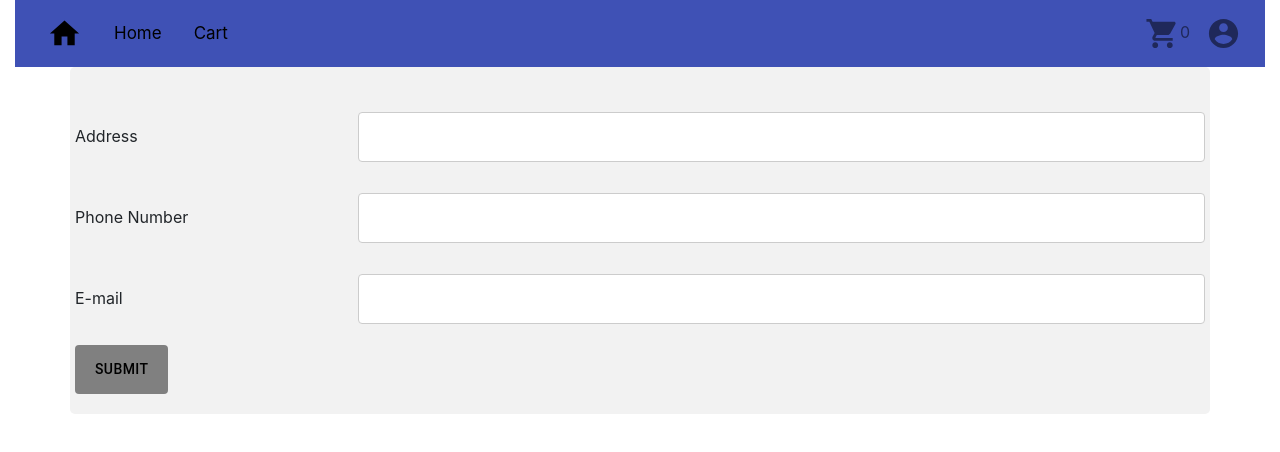
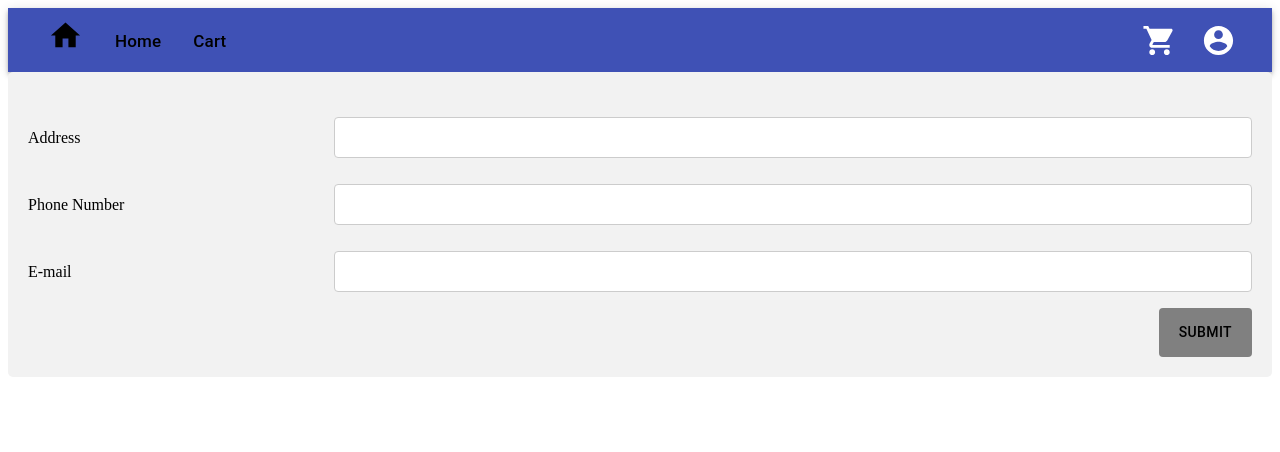
Before and after one commit to michealabidfekrysaad/react-shopping-cart, a React (Create React App) app: page /order in a window 1280 px wide. Shown: the top 452 px of the page. Built offline with nearby package versions, Linux system fonts and the light colour scheme.

Commit message:
add material navbar and dropdown

```diff
--- a/public/index.html
+++ b/public/index.html
@@ -15,9 +15,6 @@
       user's mobile device or desktop. See https://developers.google.com/web/fundamentals/web-app-manifest/
     -->
     <link rel="manifest" href="%PUBLIC_URL%/manifest.json" />
-    <link rel="stylesheet" href="https://stackpath.bootstrapcdn.com/bootstrap/4.1.0/css/bootstrap.min.css"
-integrity="sha384-9gVQ4dYFwwWSjIDZnLEWnxCjeSWFphJiwGPXr1jddIhOegiu1FwO5qRGvFXOdJZ4"
-crossorigin="anonymous">
 <link rel="stylesheet" href="https://fonts.googleapis.com/icon?family=Material+Icons" />
 
     <!--
@@ -44,16 +41,5 @@ crossorigin="anonymous">
       To begin the development, run `npm start` or `yarn start`.
       To create a production bundle, use `npm run build` or `yarn build`.
     -->
-    <script src="https://code.jquery.com/jquery-3.3.1.slim.min.js"
-integrity="sha384-q8i/X+965DzO0rT7abK41JStQIAqVgRVzpbzo5smXKp4YfRvH+8abtTE1Pi6jizo"
-crossorigin="anonymous"></script>
-
-<script src="https://cdnjs.cloudflare.com/ajax/libs/popper.js/1.14.0/umd/popper.min.js"
-integrity="sha384-cs/chFZiN24E4KMATLdqdvsezGxaGsi4hLGOzlXwp5UZB1LY//20VyM2taTB4QvJ"
-crossorigin="anonymous"></script>
-
-<script src="https://stackpath.bootstrapcdn.com/bootstrap/4.1.0/js/bootstrap.min.js"
-integrity="sha384-uefMccjFJAIv6A+rW+L4AHf99KvxDjWSu1z9VI8SKNVmz4sk7buKt/6v9KI65qnm"
-crossorigin="anonymous"></script>
   </body>
 </html>
--- a/src/component/Navbar/Navbar.js
+++ b/src/component/Navbar/Navbar.js
@@ -1,33 +1,70 @@
 import React from "react";
-import Icon from "@material-ui/core/Icon";
-import RemoveIcon from "@material-ui/icons/Remove";
-import DeleteForeverIcon from "@material-ui/icons/DeleteForever";
+import { makeStyles } from "@material-ui/core/styles";
+import AppBar from "@material-ui/core/AppBar";
+import Toolbar from "@material-ui/core/Toolbar";
+import IconButton from "@material-ui/core/IconButton";
+import Typography from "@material-ui/core/Typography";
+import Badge from "@material-ui/core/Badge";
+
 import { Link } from "react-router-dom";
-import "./Navbar.scss";
 import { Home, ShoppingCart } from "@material-ui/icons";
-import AccountCircleIcon from "@material-ui/icons/AccountCircle";
-import Btn from "../Btn/Btn";
-import { removeFromCart } from "../../store/actions/Cart";
 import {
   decreaseQuantity,
   increaseQuantity,
 } from "../../store/actions/Products";
-import { useSelector, useDispatch  } from "react-redux";
+import { useSelector, useDispatch } from "react-redux";
 import { increaseQuantityCart, decreaseQuantityCart } from "../../utils/shared";
+import { removeFromCart } from "../../store/actions/Cart";
+import AccountCircleIcon from "@material-ui/icons/AccountCircle";
+import Icon from "@material-ui/core/Icon";
+import RemoveIcon from "@material-ui/icons/Remove";
+import DeleteForeverIcon from "@material-ui/icons/DeleteForever";
+import ClickAwayListener from "@material-ui/core/ClickAwayListener";
 
+const useStyles = makeStyles((theme) => ({
+  root: {
+    position: "relative",
+  },
+  dropdown: {
+    position: "absolute",
+    top: 33,
+    left: -389,
+    right: 0,
+    border: "1px solid",
+    padding: 8,
+    zIndex: 1,
+    backgroundColor: "#fff",
+    color: "black",
+    width: 400,
+  },
+  grow: {
+    flexGrow: 1,
+  },
+  title: {
+    display: "none",
+    [theme.breakpoints.down("xl")]: {
+      display: "block",
+    },
+  },
+  sectionDesktop: {
+    display: "none",
+    [theme.breakpoints.down("xl")]: {
+      display: "block",
+    },
+  },
+}));
 
 const Navbar = () => {
-
   const CartReducer = useSelector((state) => state.CartReducer);
   const dispatch = useDispatch();
 
   const increaseProductQty = (product) => {
-    dispatch(increaseQuantity(increaseQuantityCart(product)))
+    dispatch(increaseQuantity(increaseQuantityCart(product)));
   };
 
   const decreaseProductQty = (product) => {
     if (product.qty !== 1) {
-      dispatch(decreaseQuantity(decreaseQuantityCart(product)))
+      dispatch(decreaseQuantity(decreaseQuantityCart(product)));
     }
   };
 
@@ -37,63 +74,57 @@ const Navbar = () => {
     );
     let reduceQty = product.qty;
     CartReducer.total -= reduceQty;
-    // removeFromCart(newProducts);
-    dispatch(removeFromCart(newProducts))
+    dispatch(removeFromCart(newProducts));
+  };
+
+  const classes = useStyles();
+
+  const [open, setOpen] = React.useState(false);
+  const [openProfile, setOpenProfile] = React.useState(false);
+
+  const handleClickCart = () => {
+    setOpen((prev) => !prev);
+  };
+
+  const handleClickAwayCart = () => {
+    setOpen(false);
+  };
+
+  const handleClick = () => {
+    setOpenProfile((prev) => !prev);
+  };
+
+  const handleClickAway = () => {
+    setOpenProfile(false);
   };
 
   return (
-    <nav className="navbar navbar-expand-lg navbar-light topnav">
+    <div className={classes.grow}>
+      <AppBar position="static">
+        <Toolbar>
+          <Typography className={classes.title} variant="h6" noWrap>
             <Link to="/" className="links">
               <Home fontSize="large" />
             </Link>
-      <button
-        className="navbar-toggler"
-        type="button"
-        data-toggle="collapse"
-        data-target="#navbarSupportedContent"
-        aria-controls="navbarSupportedContent"
-        aria-expanded="false"
-        aria-label="Toggle navigation"
-      >
-        <span className="navbar-toggler-icon"></span>
-      </button>
-      <div
-        className="collapse navbar-collapse my-flex-box"
-        id="navbarSupportedContent"
-      >
-        <ul className="navbar-nav">
-          <li className="nav-item active">
-            <Link className="links" to="/">
+          </Typography>
+          <Typography className={classes.title} variant="h6" noWrap>
+            <Link to="/" className="links">
               Home
             </Link>
-          </li>
-          <li className="nav-item">
-            <Link className="links" to="/cart">
+          </Typography>
+          <Typography className={classes.title} variant="h6" noWrap>
+            <Link to="/cart" className="links">
               Cart
             </Link>
-          </li>
-        </ul>
-        <ul className="navbar-nav">
-          <li className="nav-item dropdown">
-            <Link
-              to=""
-              className="nav-link my-dropdown-toggle"
-              id="cartDropdown"
-              role="button"
-              data-toggle="dropdown"
-              aria-haspopup="true"
-              aria-expanded="false"
-            >
-              <ShoppingCart fontSize="large" />
-              <span>{CartReducer.total}</span>
-            </Link>
-            <div
-              className="dropdown-menu"
-              aria-labelledby="cartDropdown"
-              onClick={(e) => e.stopPropagation()}
-            >
-              {CartReducer.products.length ? (
-                <>
+          </Typography>
+          <div className={classes.grow} />
+          <div className={classes.sectionDesktop}>
+            <ClickAwayListener onClickAway={handleClickAwayCart}>
+              <IconButton aria-label="show 4 new mails" color="inherit">
+                <Badge badgeContent={CartReducer.total} color="secondary">
+                  <ShoppingCart fontSize="large" onClick={handleClickCart} />
+                  {open && CartReducer.products.length && (
+                    <div className={classes.dropdown}>
                       {CartReducer.products.map((product) => {
                         return (
                           <React.Fragment key={product.id}>
@@ -133,59 +164,37 @@ const Navbar = () => {
                           </React.Fragment>
                         );
                       })}
-                  <Link to="/cart">
-                    <Btn
-                      size="small"
-                      variant="outlined"
-                      color="primary"
-                      content="Review order"
-                    />
-                  </Link>
-                </>
-              ) : (
-                <p>you have no product</p>
+                      <Link to="/cart">Review Order</Link>
+                    </div>
                   )}
-            </div>
-          </li>
-          <li className="nav-item dropdown">
-            <Link
-              to=""
-              className="nav-link my-dropdown-toggle"
-              id="profileDropdown"
-              role="button"
-              data-toggle="dropdown"
-              aria-haspopup="true"
-              aria-expanded="false"
+                </Badge>
+              </IconButton>
+            </ClickAwayListener>
+            <ClickAwayListener onClickAway={handleClickAway}>
+              <IconButton
+                aria-label="show 17 new notifications"
+                color="inherit"
+                onClick={handleClick}
               >
                 <AccountCircleIcon fontSize="large" />
-            </Link>
-            <div className="dropdown-menu" aria-labelledby="profileDropdown">
+                {openProfile ? (
+                  <div className={classes.dropdown}>
                     <Link className="dropdown-item" to="">
                       View / Edit Profile
                     </Link>
+                    <br />
                     <Link className="dropdown-item" to="">
                       Sign out
                     </Link>
                   </div>
-          </li>
-        </ul>
+                ) : null}
+              </IconButton>
+            </ClickAwayListener>
           </div>
-    </nav>
+        </Toolbar>
+      </AppBar>
+    </div>
   );
 };
 
-// const mapStateToProps = (state) => {
-//   return {
-//     // total: state.CartReducer.total,
-//     // products: state.CartReducer.products,
-//     // CartReducer: state.CartReducer,
-//   };
-// };
-
-// export default connect(null, {
-//   // removeFromCart,
-//   // increaseQuantity,
-//   // decreaseQuantity,
-// })(Navbar);
-
 export default Navbar;
--- a/src/component/Navbar/Navbar.scss
+++ /dev/null
@@ -1,40 +0,0 @@
-@import "../../scss/variables";
-.topnav {
-  background-color: $background-color;
-  min-height: 55px;
-  .my-flex-box {
-    justify-content: space-between;
-  }
-  .links {
-    color: black;
-    text-align: center;
-    padding: 0px 16px;
-    text-decoration: none;
-    font-size: 17px;
-    &:hover {
-      text-decoration: underline;
-      color: white;
-    }
-  }
-  .my-dropdown-toggle::after {
-    content: none;
-  }
-  .dropdown-menu {
-    min-width: 310px;
-    left: -259px;
-    .cart-image {
-      width: 50px;
-      height: 50px;
-      display: inline-block;
-    }
-    .product-actions {
-      display: inline-block;
-      border: 1px solid $background-color;
-      cursor: pointer;
-      min-width: 30px;
-      text-align: center;
-      padding: 5px;
-      margin: 5px;
-    }
-  }
-}
--- a/src/component/Pagination/Pagination.js
+++ b/src/component/Pagination/Pagination.js
@@ -7,15 +7,15 @@ const Pagination = ({ productsPerPage, totalProducts, paginate }) => {
     pageNumbers.push(i);
   }
   return (
-    <nav>
-      <ul className="pagination">
+    <main>
+      <ul className="my-pagination">
         {pageNumbers.map((number) => {
           return (
-            <li key={number} className="page-item">
+            <li key={number}>
               <Link
                 to=""
                 onClick={() => paginate(number)}
-                className="page-link"
+                className="my-page-link"
               >
                 {number}
               </Link>
@@ -23,7 +23,7 @@ const Pagination = ({ productsPerPage, totalProducts, paginate }) => {
           );
         })}
       </ul>
-    </nav>
+    </main>
   );
 };
 
--- a/src/scss/_general.scss
+++ b/src/scss/_general.scss
@@ -1,3 +1,4 @@
+@import "./variables";
 %container-shared {
   margin: 0 auto;
   max-width: 1300px;
@@ -17,3 +18,57 @@
   margin-right: auto;
   margin-left: auto;
 }
+.my-pagination {
+  display: flex;
+  padding-left: 0;
+  list-style: none;
+  border-radius: 0.25rem;
+}
+
+.my-page-link {
+  position: relative;
+  display: block;
+  padding: 0.5rem 0.75rem;
+  margin-left: -1px;
+  line-height: 1.25;
+  color: #007bff;
+  background-color: #fff;
+  border: 1px solid #dee2e6;
+  text-decoration: none;
+  &:hover {
+    color: black;
+    background-color: $background-color;
+  }
+}
+
+.links {
+  color: black;
+  text-align: center;
+  padding: 0px 16px;
+  text-decoration: none;
+  font-size: 17px;
+  &:hover {
+    text-decoration: underline;
+    color: white;
+  }
+}
+.cart-image {
+  width: 50px;
+  height: 50px;
+  display: inline-block;
+
+}
+.product-actions {
+  display: inline-block;
+  border: 1px solid $background-color;
+  cursor: pointer;
+  min-width: 30px;
+  text-align: center;
+  padding: 5px;
+  margin: 5px;
+}
+.dropdown-item {
+  padding: 10px;
+  color: black;
+  text-decoration: none;
+}
```
Also changed, not shown: src/store/reducers/Cart.js (+1 -21 lines), src/store/reducers/Products.js (+18 -1 lines), 1 other file (tests, documents, lock files or other folders). Lines whose indentation alone changed are shown as unchanged.
